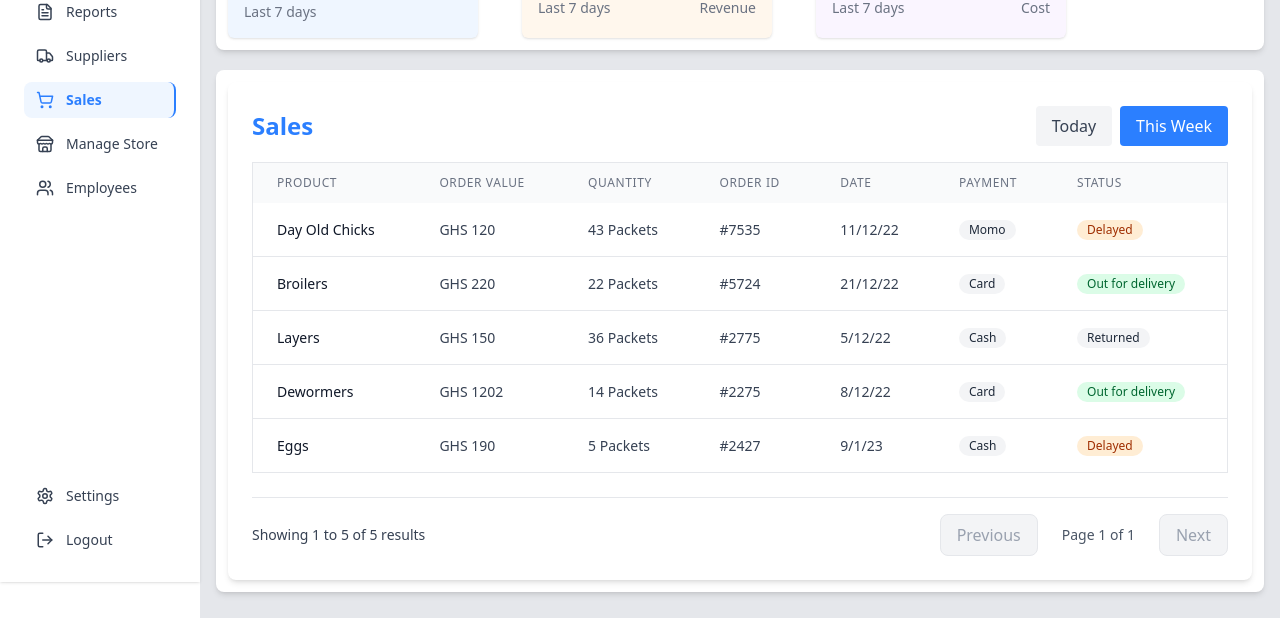
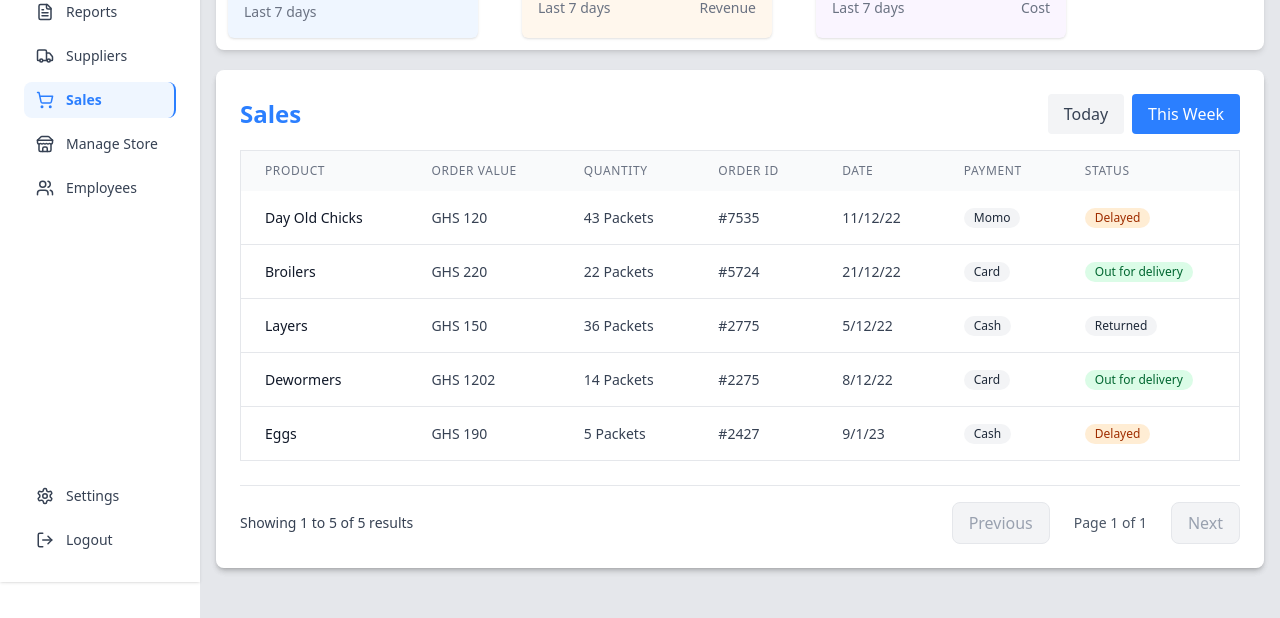
Before and after one commit to Egg-Sales-App/Frontend, a React (Vite) app: page /sales in a window 1280 px wide. Shown: the part 218-836 px from the top of the page. Built offline with nearby package versions, Linux system fonts and the light colour scheme; no server answers.

Commit message:
refactor: remove unnecessary padding from Sales section for improved layout

```diff
--- a/src/pages/admin/Sales.jsx
+++ b/src/pages/admin/Sales.jsx
@@ -69,7 +69,7 @@ const Sales = () => {
               </div>
             </div>
           </section>
-          <section className="w-full p-3 mb-5 bg-white rounded-lg shadow-md">
+          <section className="w-full mb-5 rounded-lg shadow-md">
             <SalesDashboard className="w-full" />
           </section>
         </>
```
